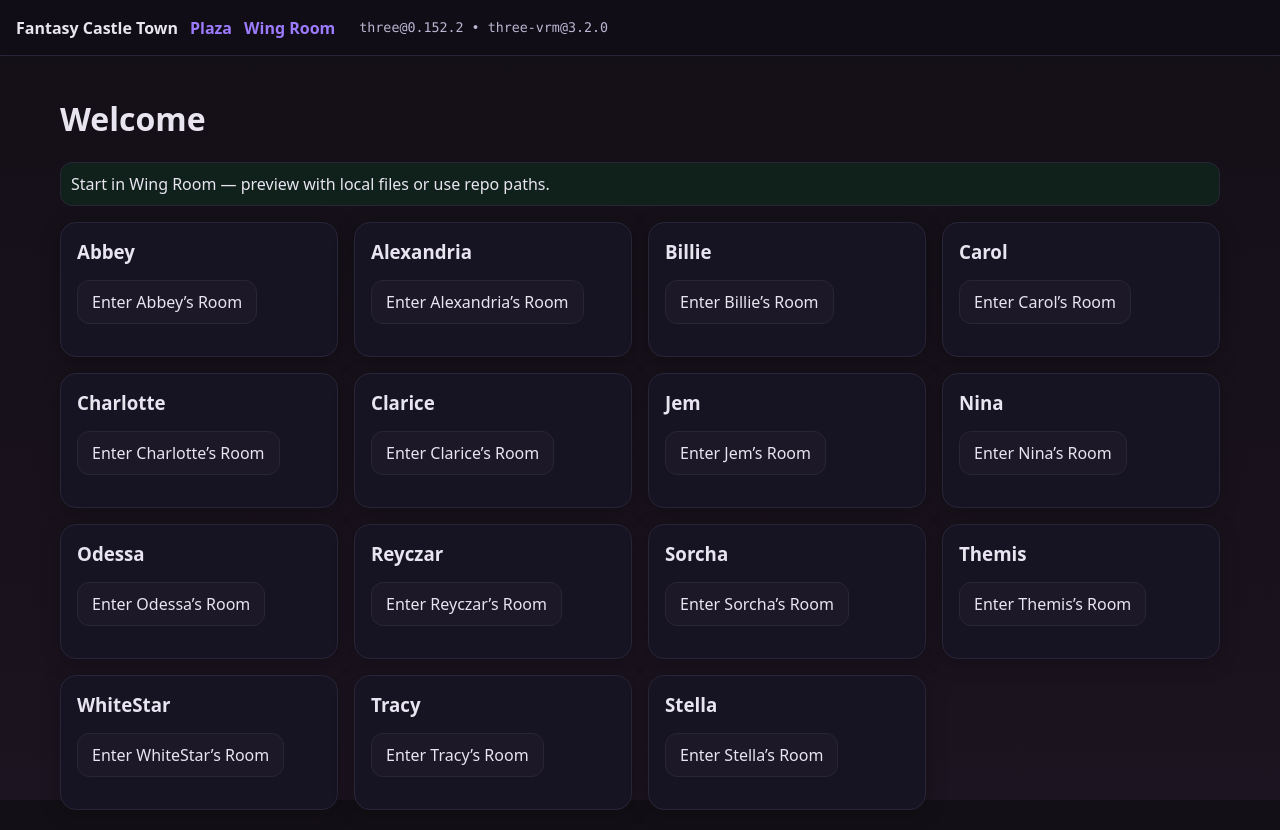
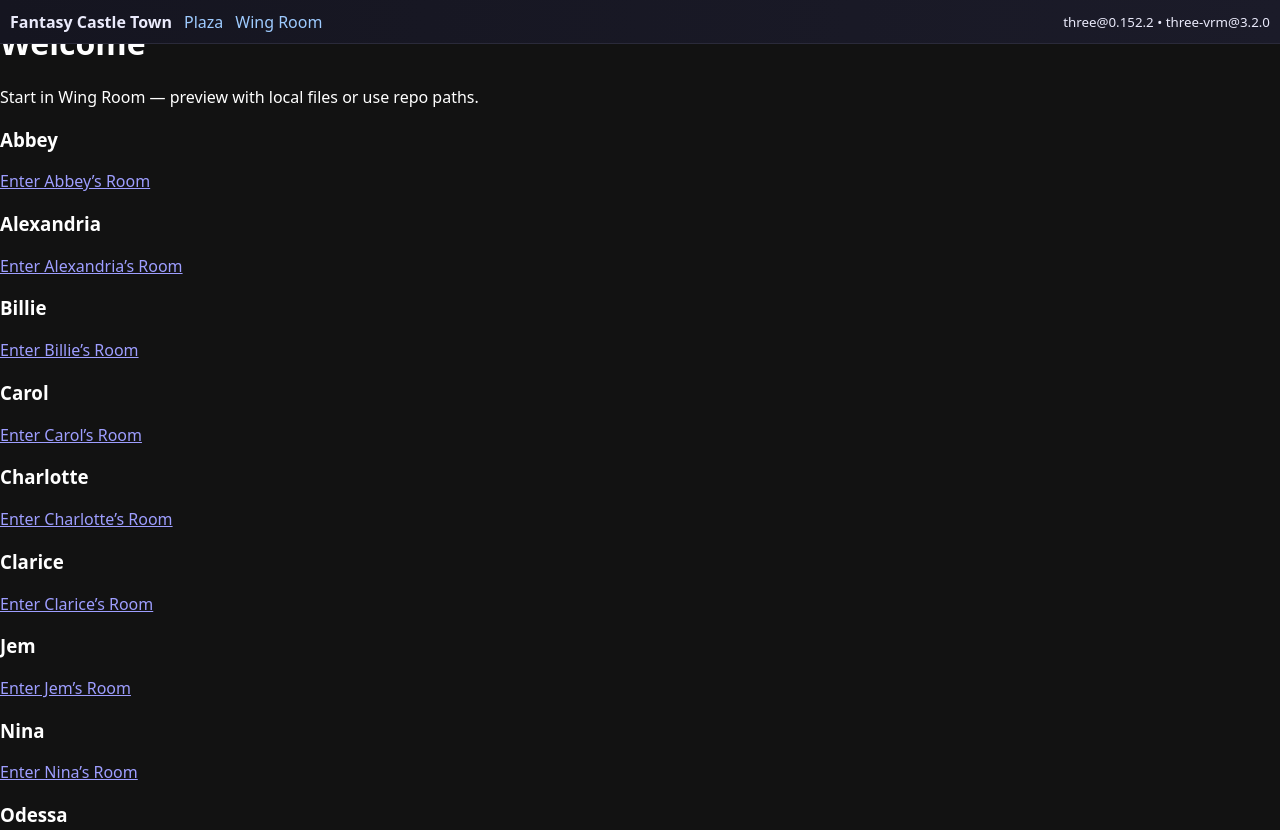
Before and after one commit to tagueteamtrucking-afk/Djinni-Home, a plain HTML site: page index.html in a window 1280 px wide. Shown: the top 830 px of the page. Drawn offline with Linux system fonts and the light colour scheme.

Commit message:
Update town.css

```diff
--- a/asset/css/town.css
+++ b/asset/css/town.css
@@ -1,23 +1,21 @@
-:root{--bg:#0f0e14;--ink:#e8e5f0;--ink-dim:#bdb7d3;--accent:#9d7bff;--muted:#282538;--ok:#1faa7a}
-*{box-sizing:border-box}
-html,body{height:100%;margin:0;background:linear-gradient(180deg,#130f16,#1c1420);color:var(--ink);font-family:ui-sans-serif,system-ui,Segoe UI,Roboto,Inter,Arial}
-a{color:var(--accent);text-decoration:none}
-.container{max-width:1200px;margin:0 auto;padding:20px}
-.grid{display:grid;grid-template-columns:repeat(auto-fill,minmax(250px,1fr));gap:16px}
-.card{background:#161323;border:1px solid var(--muted);border-radius:16px;padding:16px;box-shadow:0 4px 20px rgba(0,0,0,.25)}
-.card h3{margin:0 0 8px 0}
-.topbar{position:fixed;top:0;left:0;right:0;height:56px;display:flex;align-items:center;gap:12px;padding:0 16px;background:rgba(16,14,24,.75);backdrop-filter:blur(8px);border-bottom:1px solid var(--muted);z-index:10}
-.topbar a{font-weight:600}
-.spacer{height:56px}
-.btn{display:inline-block;padding:10px 14px;border-radius:12px;border:1px solid var(--muted);background:#1c1828;color:var(--ink);cursor:pointer}
-.btn:active{transform:translateY(1px)}
-input,select{background:#1b1825;border:1px solid var(--muted);border-radius:10px;color:var(--ink);padding:10px 12px}
-label{font-size:12px;color:var(--ink-dim)}
-.controls{display:grid;grid-template-columns:repeat(3,1fr);gap:10px;margin:12px 0}
-.controls .row{display:grid;gap:6px}
-.controls .row span{font-size:12px;color:var(--ink-dim)}
-.flex{display:flex;gap:8px;align-items:center;flex-wrap:wrap}
-.alert{border:1px solid var(--muted);background:#10211b;padding:10px;border-radius:12px}
-small.mono{font-family:ui-monospace,Menlo,monospace;color:var(--ink-dim)}
-footer{opacity:.8;margin-top:30px;border-top:1px dashed var(--muted);padding-top:12px}
-canvas{display:block;width:100%;height:70vh;background:#0c0a12;border:1px solid var(--muted);border-radius:16px}
+:root { color-scheme: dark; font-family: ui-sans-serif, system-ui, -apple-system, Segoe UI, Roboto, Helvetica, Arial, "Apple Color Emoji", "Segoe UI Emoji"; }
+* { box-sizing: border-box; }
+html,body { margin:0; height:100%; }
+#scene { width:100vw; height:100vh; display:block; background:#0f0f14; }
+.topbar {
+  position:fixed; top:0; left:0; right:0; height:44px;
+  display:flex; align-items:center; gap:12px; padding:0 10px;
+  background:linear-gradient(90deg,#151520,#1b1b29); color:#eaeafb; z-index:10;
+  border-bottom:1px solid #2a2a3a;
+}
+.topbar a { color:#9ecbff; text-decoration:none; }
+.topbar .spacer { margin-left:auto; display:flex; align-items:center; gap:6px; }
+#hud {
+  position:fixed; bottom:10px; left:10px; padding:6px 10px; background:#15152299; color:#cfcfe8; border:1px solid #2a2a3a; border-radius:8px;
+  font-size:12px; z-index:10;
+}
+input[type="text"]{ background:#1f1f2a; border:1px solid #2c2c3c; color:#dfe7ff; padding:4px 6px; border-radius:6px; }
+button{
+  background:#2a3752; color:#dfe7ff; border:1px solid #3a4870; padding:6px 10px; border-radius:8px; cursor:pointer;
+}
+button:hover{ filter:brightness(1.1); }
```
